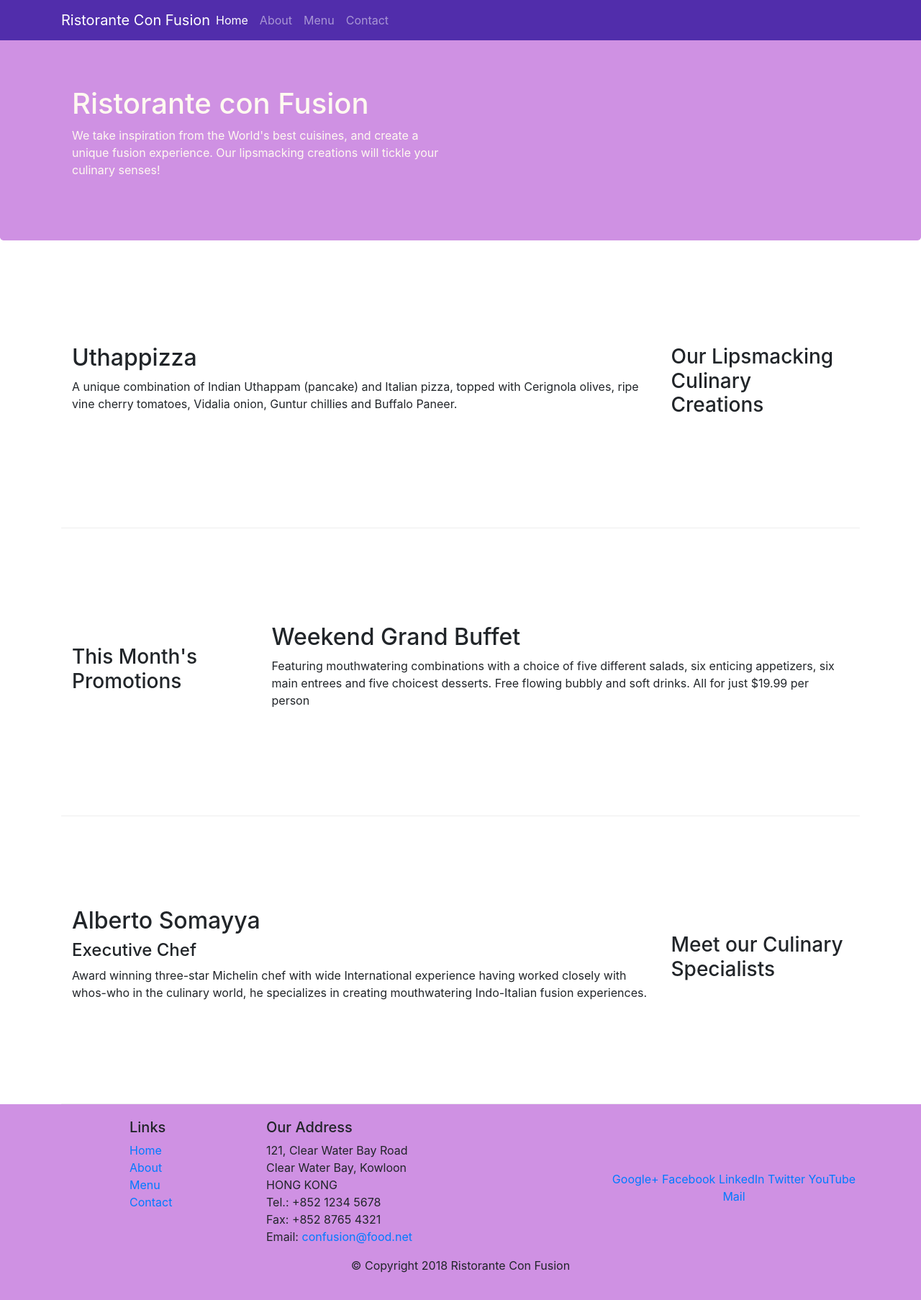
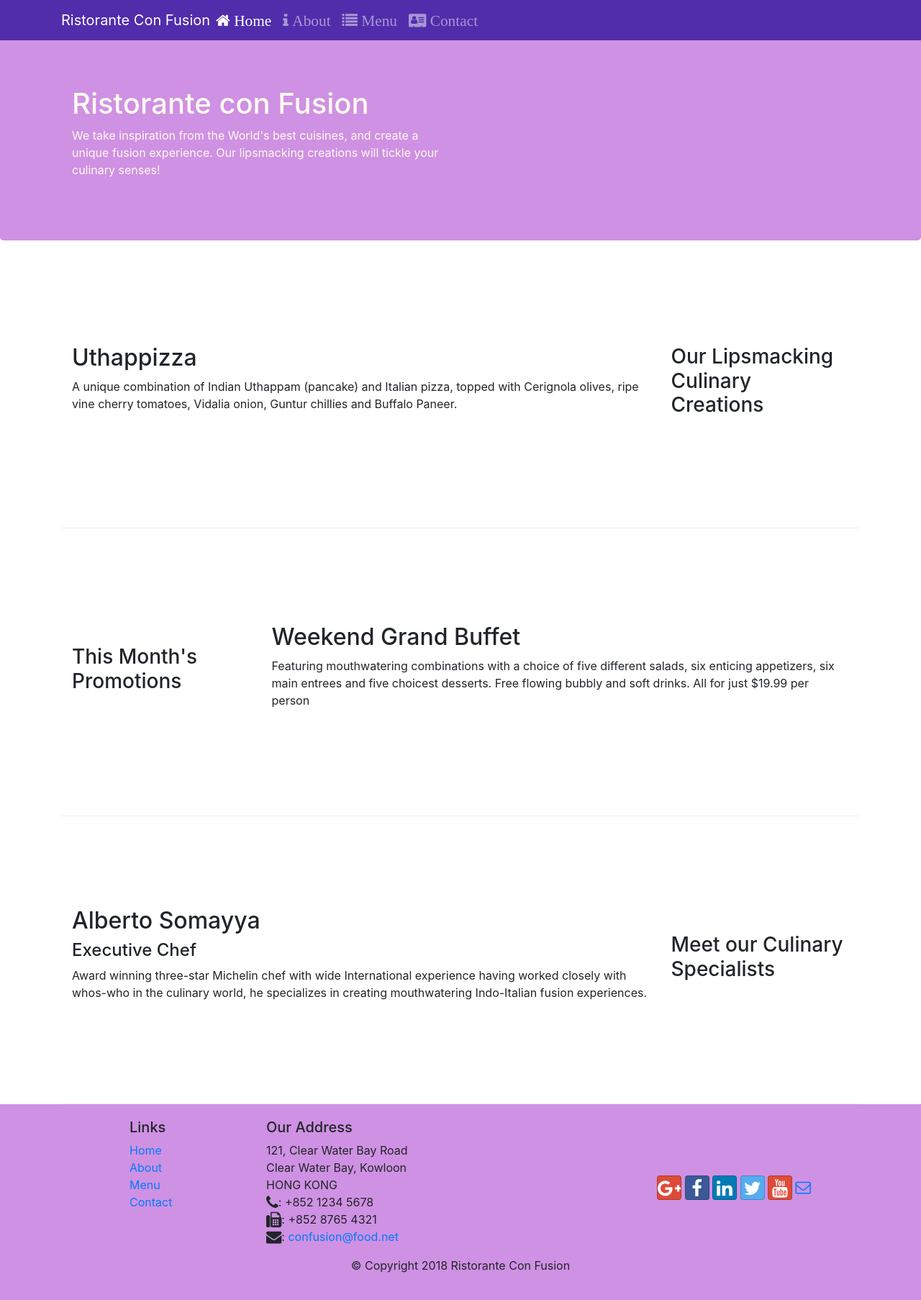
Before and after one commit to hiteshVadher/bootstrap, a website: page index.html in a window 1280 px wide. Shown: the whole page at 72% size. Drawn offline with nearby package versions, Linux system fonts and the light colour scheme.

Commit message:
icon fonts

```diff
--- a/index.html
+++ b/index.html
@@ -9,6 +9,8 @@
 
     <!-- Bootstrap CSS -->
     <link rel="stylesheet" href="node_modules/bootstrap/dist/css/bootstrap.min.css">
+    <link rel="stylesheet" href="node_modules/font-awesome/css/font-awesome.min.css">
+    <link rel="stylesheet" href="node_modules/bootstrap-social/bootstrap-social.css">
     <link rel="stylesheet" href="CSS/styles.css">
     <title>Ristorante Con Fusion</title>
 </head>
@@ -25,16 +27,24 @@
             <div class="collapse navbar-collapse" id="Navbar">
                 <ul class="navbar-nav mr-auto">
                     <li class="nav-item active">
-                        <a class="nav-link" href="#">Home</a>
+                        <a class="nav-link" href="#">
+                            <span class="fa fa-home fa-lg"> Home</span>
+                        </a>
                     </li>
                     <li class="nav-item">
-                        <a class="nav-link" href="./aboutus.html">About</a>
+                        <a class="nav-link" href="./aboutus.html">
+                            <span class="fa fa-info fa-lg"> About</span>
+                        </a>
                     </li>
                     <li class="nav-item">
-                        <a class="nav-link" href="#">Menu</a>
+                        <a class="nav-link" href="#">
+                            <span class="fa fa-list fa-lg"> Menu</span>
+                        </a>
                     </li>
                     <li class="nav-item">
-                        <a class="nav-link" href="#">Contact</a>
+                        <a class="nav-link" href="#">
+                            <span class="fa fa-address-card fa-lg"> Contact</span>
+                        </a>
                     </li>
                 </ul>
             </div>
@@ -106,19 +116,19 @@
 		              121, Clear Water Bay Road<br>
 		              Clear Water Bay, Kowloon<br>
 		              HONG KONG<br>
-		              Tel.: +852 1234 5678<br>
-		              Fax: +852 8765 4321<br>
-		              Email: <a href="mailto:confusion@food.net">confusion@food.net</a>
+		              <i class="fa fa-phone fa-lg"></i>: +852 1234 5678<br>
+		              <i class="fa fa-fax fa-lg"></i>: +852 8765 4321<br>
+		              <i class="fa fa-envelope fa-lg"></i>: <a href="mailto:confusion@food.net">confusion@food.net</a>
 		           </address>
                 </div>
                 <div class="col-12 col-sm-4 align-self-center">
                     <div class="text-center">
-                        <a href="http://google.com/+">Google+</a>
-                        <a href="http://www.facebook.com/profile.php?id=">Facebook</a>
-                        <a href="http://www.linkedin.com/in/">LinkedIn</a>
-                        <a href="http://twitter.com/">Twitter</a>
-                        <a href="http://youtube.com/">YouTube</a>
-                        <a href="mailto:">Mail</a>
+                        <a class="btn btn-social-icon btn-google" href="http://google.com/+"><i class="fa fa-google-plus"></i></a>
+                        <a class="btn btn-social-icon btn-facebook" href="http://www.facebook.com/profile.php?id="><i class="fa fa-facebook fa-lg"></i></a>
+                        <a class="btn btn-social-icon btn-linkedin" href="http://www.linkedin.com/in/"><i class="fa fa-linkedin fa-lg"></i></a>
+                        <a class="btn btn-social-icon btn-twitter" href="http://twitter.com/"><i class="fa fa-twitter fa-lg"></i></a>
+                        <a class="btn btn-social-icon btn-google" href="http://youtube.com/"><i class="fa fa-youtube fa-lg"></i></a>
+                        <a href="mailto:"><i class="fa fa-envelope-o fa-lg"></i></a>
                     </div>
                 </div>
            </div>
--- a/package.json
+++ b/package.json
@@ -15,6 +15,8 @@
   },
   "dependencies": {
     "bootstrap": "^4.0.0",
+    "bootstrap-social": "^5.1.1",
+    "font-awesome": "^4.7.0",
     "jquery": "^3.3.1",
     "popper.js": "^1.12.9"
   }
```
Also changed, not shown: aboutus.html (+8 -6 lines), 1 other file.
